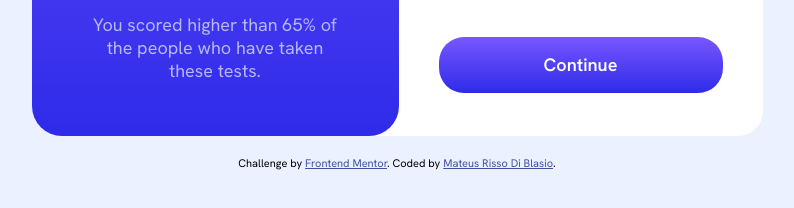
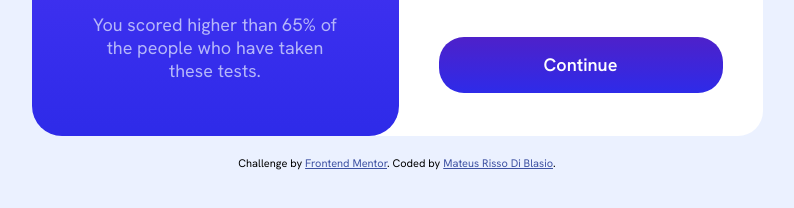
Before and after one commit to MateusRissoDiBlasio/results-summary-component, a plain HTML site: page index.html in a window 1280 px wide. In both pictures the pointer is over the button "Continue". Shown: the part 502-710 px from the top of the page, without its empty margins (243-1037 px from the left). Drawn offline with Linux system fonts and the light colour scheme.

Commit message:
button hover correction

```diff
--- a/styles.css
+++ b/styles.css
@@ -25,7 +25,7 @@ main{
     width: 333px;
     height: 312px;
     padding: 21px;
-    background-image: linear-gradient(to bottom, hsl(252, 100%, 67%), hsl(241, 81%, 54%));
+    background-image: linear-gradient(to bottom, hsl(252, 100%, 62%), hsl(241, 81%, 54%));
     color:  hsl(0, 0%, 100%);
     gap: 9px;
     border-radius: 0 0 30px 30px;
@@ -94,7 +94,7 @@ main{
     button:hover{
         border: none;
         cursor: pointer;
-        background-image: linear-gradient(to bottom, hsl(252, 100%, 67%), hsl(241, 81%, 54%));
+        background-image: linear-gradient(to bottom,  hsla(256, 72%, 46%, 1), hsl(241, 81%, 54%));
     }
 
     .reaction{
```
